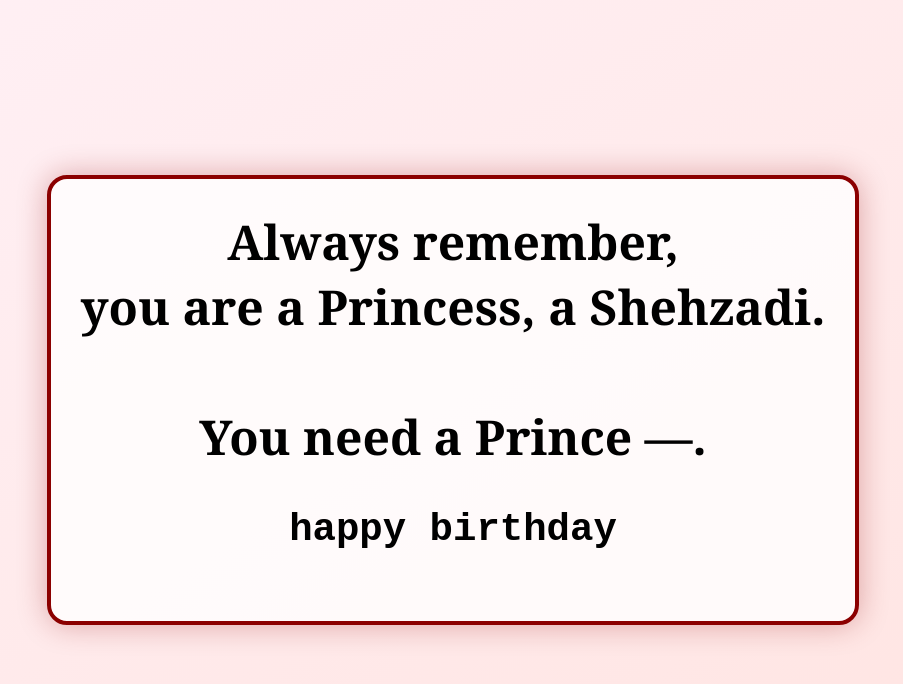
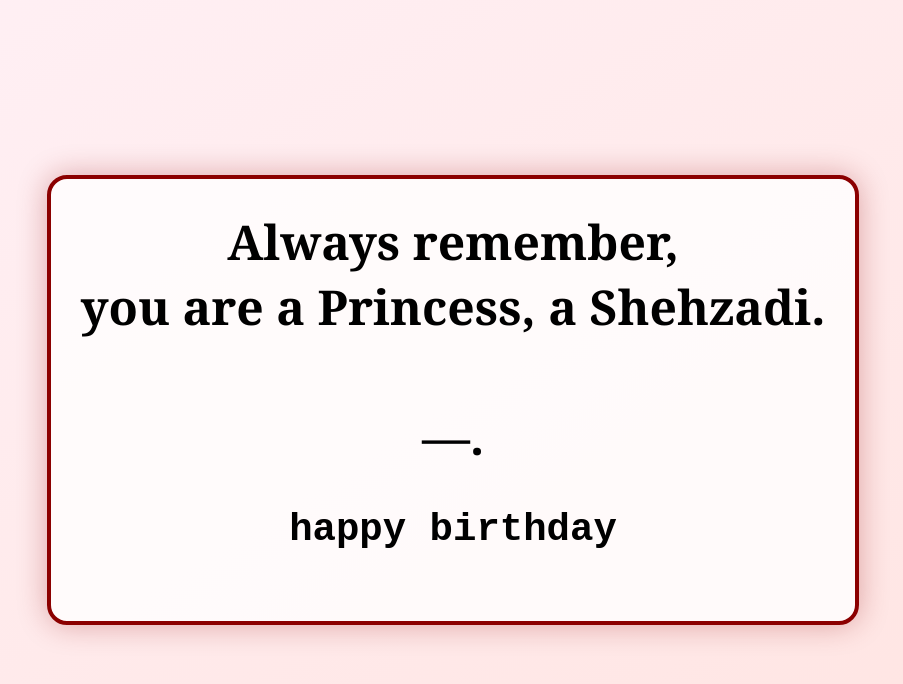
Before and after one commit to Srj-source/gameplay2, a website: page last.html in a window 1280 px wide. Shown: the whole page, without its empty margins (187-1090 px from the left). Drawn offline with Linux system fonts and the light colour scheme.

Commit message:
Update last.html

```diff
--- a/last.html
+++ b/last.html
@@ -32,7 +32,7 @@
 </head>
 <body>
   <div class="quote">
-    Always remember,<br> you are a Princess, a Shehzadi.<br><br> You need a Prince —.
+    Always remember,<br> you are a Princess, a Shehzadi.<br><br>  —.
      <pre>happy birthday</pre>
   </div>
 </body>
```
